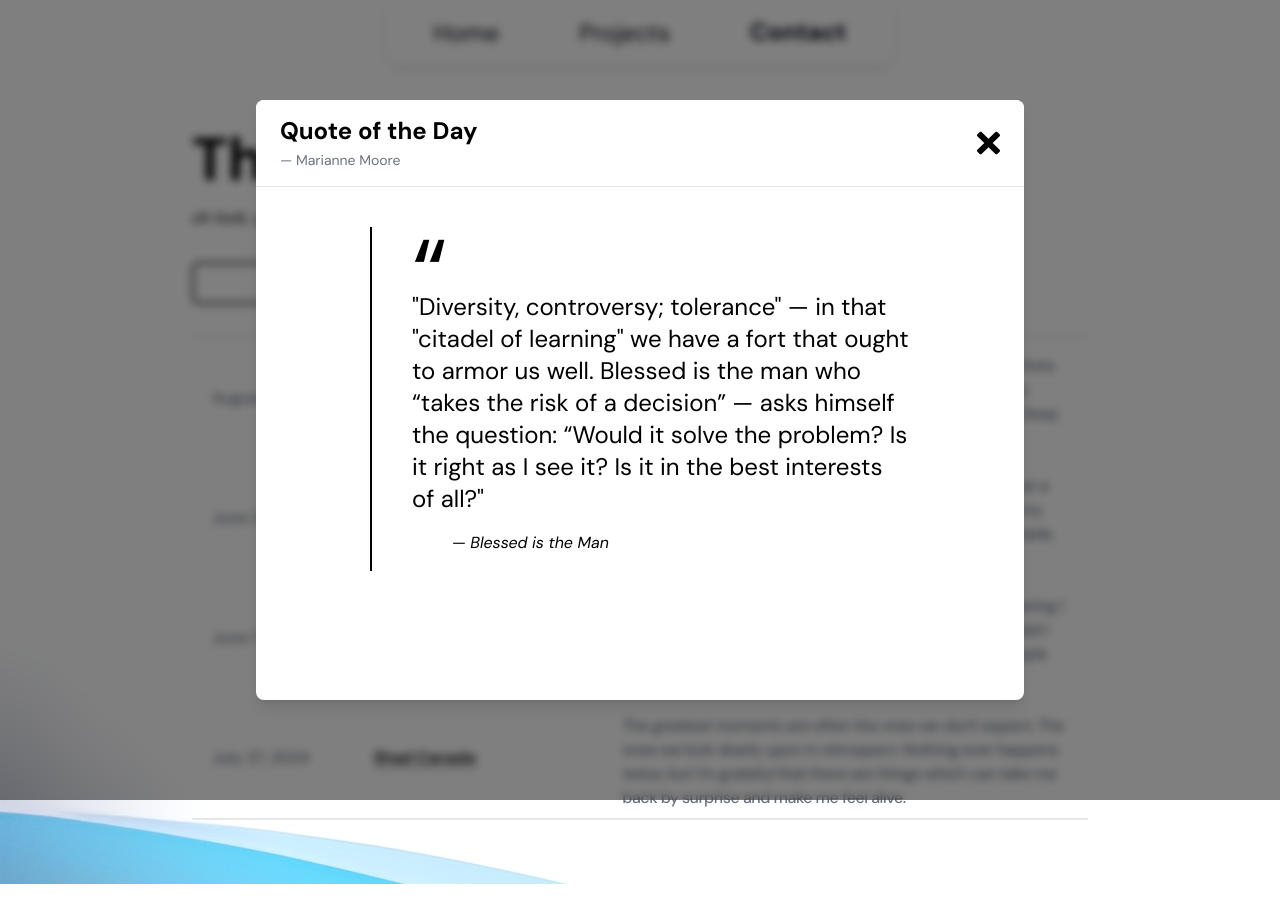
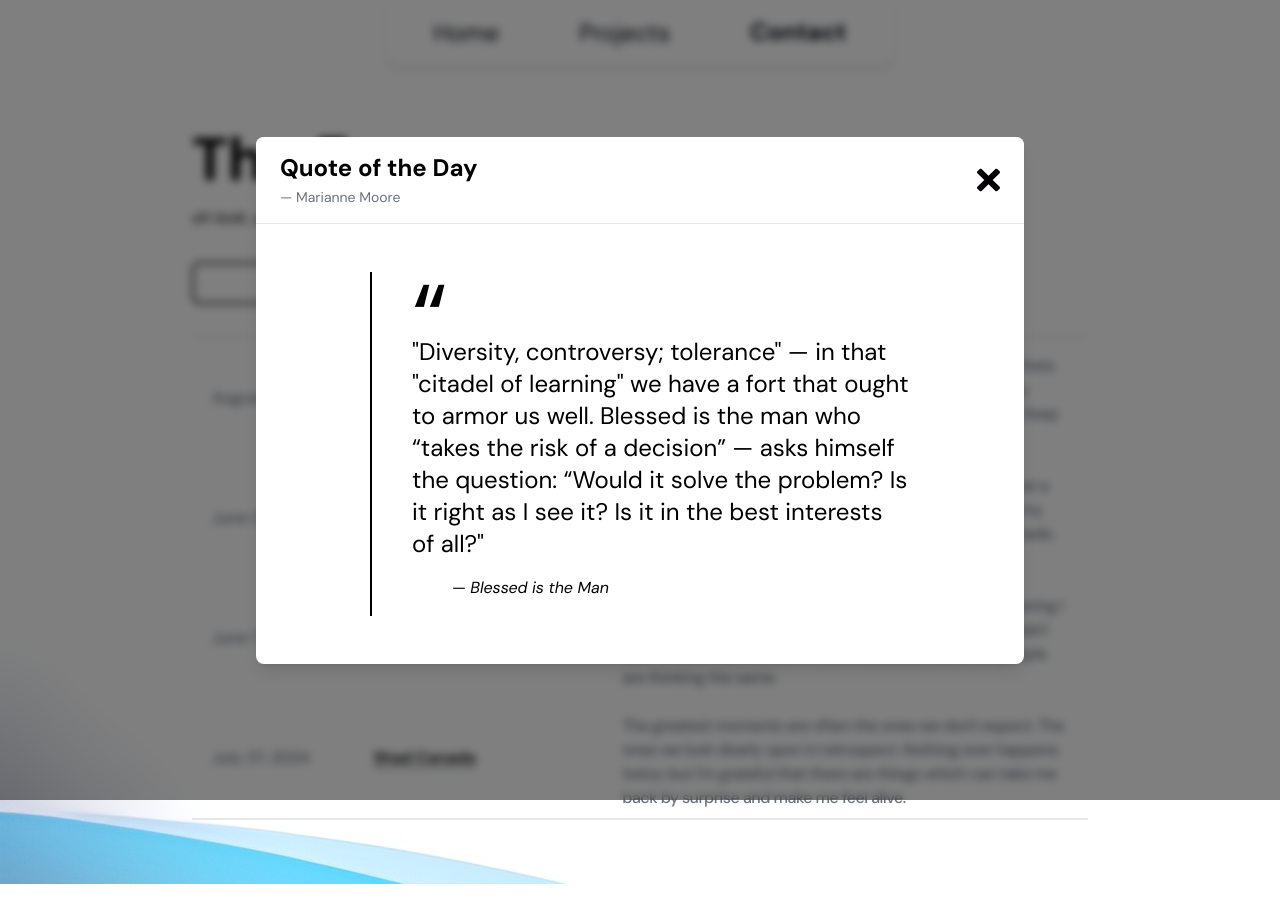
Before and after one commit to manfromthefog/mftf-portfolio, a Vue app: page /contact in a window 1280 px wide. Both pictures are taken after a click on the button "Quote of the Day". Shown: the top 922 px of the page. Built offline with nearby package versions, Linux system fonts and the light colour scheme; grey boxes are pictures that could not be loaded.

Commit message:
Update BlogModal.vue

```diff
--- a/src/components/BlogModal.vue
+++ b/src/components/BlogModal.vue
@@ -23,7 +23,7 @@ onUnmounted(() => {
       <div class="fixed inset-0 bg-black/50 backdrop-blur-sm" @click.self="$emit('close')"></div>
 
       <!-- Modal Container -->
-      <div class="relative bg-white w-[60%] h-[75%] rounded-lg shadow-lg z-10 overflow-hidden flex flex-col">
+      <div class="relative bg-white w-[60%] h-auto rounded-lg shadow-lg z-10 overflow-hidden flex flex-col">
         <!-- Sticky Header -->
         <div class="sticky top-0 flex justify-between items-center px-6 py-4 border-b bg-white z-20">
           <div class="w-full">
@@ -36,8 +36,8 @@ onUnmounted(() => {
         </div>
 
         <!-- Content Area -->
-        <div class="px-6 py-4 overflow-y-auto prose max-w-full mx-auto">
-          <slot />
+        <div class="p-6">
+          <slot/>
         </div>
       </div>
     </div>
```
